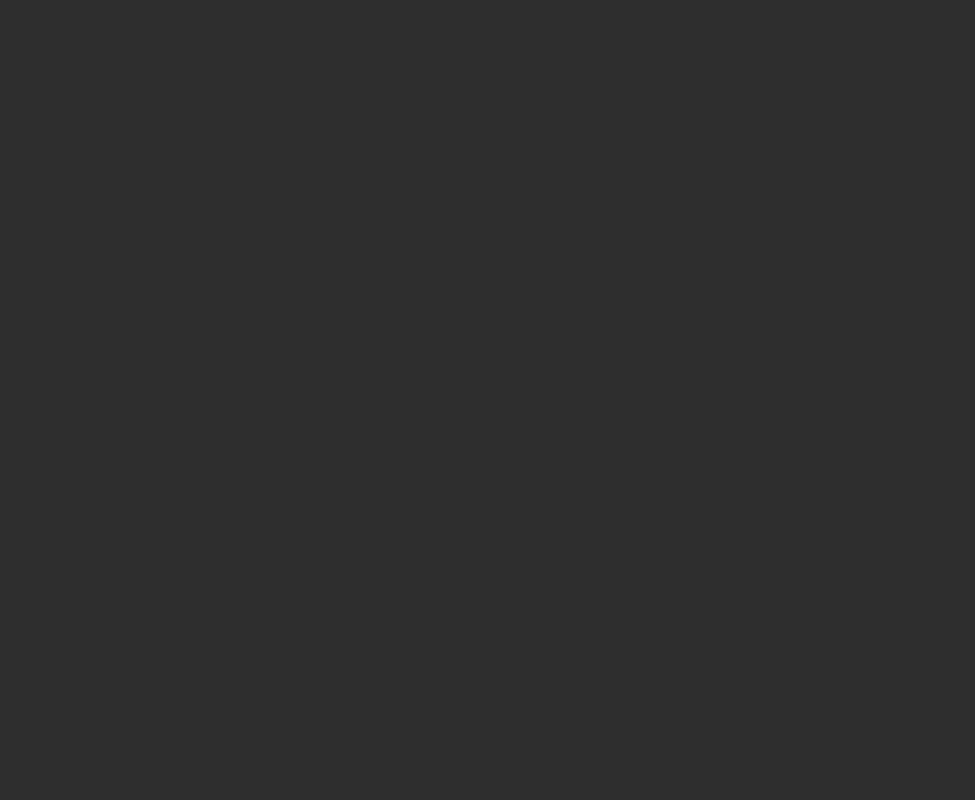
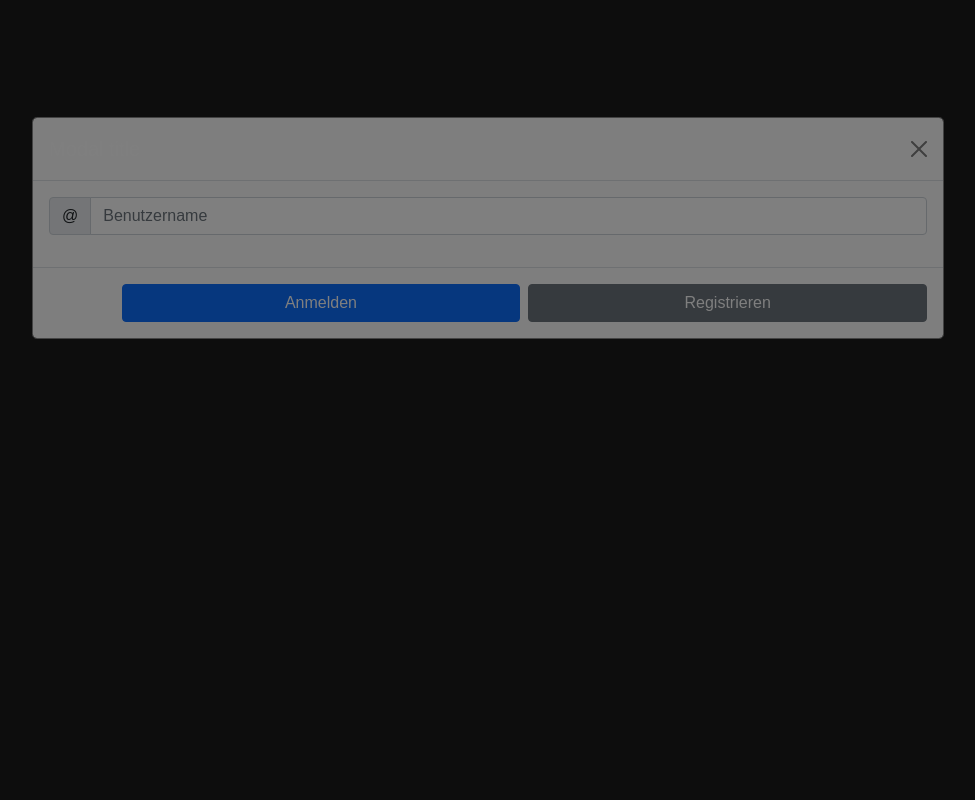
Before and after one commit to t0g3pii/OSP_ITA_Spielautomat, a PHP site: page /gametest.html in a window 1280 px wide. Before the commit the part shown is empty. Shown: the whole page, without its empty margins (152-1127 px from the left). Run offline with PHP 8.4, Linux system fonts and the light colour scheme.

Commit message:
gametest

```diff
--- a/assets/css/main.css
+++ b/assets/css/main.css
@@ -2,15 +2,6 @@ body {
     font-family: Arial, Helvetica, sans-serif;
     background-color: rgb(46, 46, 46);
     color: white;
-}
-
-input[type=text] {
-  width: 100%;
-  padding: 12px 20px;
-  margin: 0 0;
-  display: inline-block;
-  border: 1px solid #ccc;
-  box-sizing: border-box;
 }
 
 /* Set a style for all buttons */
--- a/gametest.html
+++ b/gametest.html
@@ -1,24 +1,42 @@
 <html>
+
 <head>
     <title>Game Testing Website</title>
-        <link rel="stylesheet" type="text/css" href="assets/css/bootstrap.min.css" media="screen" />
-        <link rel="stylesheet" type="text/css" href="assets/css/main.css" media="screen" />
+    <link rel="stylesheet" type="text/css" href="assets/css/bootstrap.min.css" />
+    <link rel="stylesheet" type="text/css" href="assets/css/main.css" />
     <script src="assets/js/bootstrap.min.js"></script>
     <script src="assets/js/main.js" async></script>
 </head>
-    <body>
-        <div id="login" class="modal">
-            <form class="modal-content rounded-0">
-                <div class="imgcontainer">
-                    <img src="assets/img/slotlogin.png" alt="Login" class="avatar">
+
+<body onload="start()">
+    <div class="modal fade" id="staticBackdrop" data-bs-backdrop="static" data-bs-keyboard="false" tabindex="-1"
+        aria-labelledby="staticBackdropLabel" aria-hidden="true">
+        <div class="modal-dialog modal-xl">
+            <div class="modal-content">
+                <div class="modal-header">
+                    <h5 class="modal-title" id="staticBackdropLabel">Modal title</h5>
+                    <button type="button" class="btn-close" data-bs-dismiss="modal" aria-label="Close"></button>
                 </div>
-                <div class="container">
-                    <label for="username">Username:</label>
-                    <input type="text" placeholder="Benutzername" name="username" required>
-                    <button type="submit" style="background-color: green;" formaction="/login.php">Anmelden</button>
-                    <button type="submit" style="background-color: red;" formaction="/register.php">Registrieren</button>
+                <div class="modal-body">
+                            <div class="input-group mb-3">
+                                <span class="input-group-text" id="basic-addon1">@</span>
+                                <input type="text" class="form-control" placeholder="Benutzername" name="username" required>
                             </div>
-            </form>
                 </div>
+                <div class="modal-footer">
+                    <button type="submit" class="btn btn-primary" formaction="/login.php">Anmelden</button>
+                    <button type="submit" class="btn btn-secondary" formaction="/register.php">Registrieren</button>
+                </div>
+            </div>
+        </div>
+    </div>
+
+    <script>
+        function start() {
+            var myModal = new bootstrap.Modal(document.getElementById('staticBackdrop'), {focus: true})
+            myModal.show()
+        }
+    </script>
 </body>
+
 </html>
```
Also changed, not shown: index.php (+33 -16 lines). Lines whose indentation alone changed are shown as unchanged.
